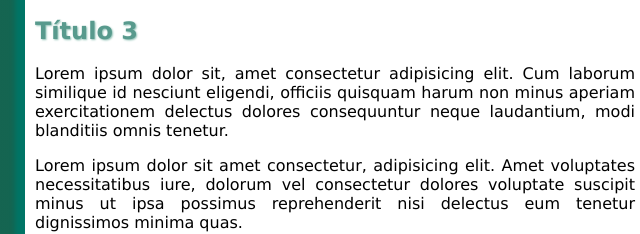
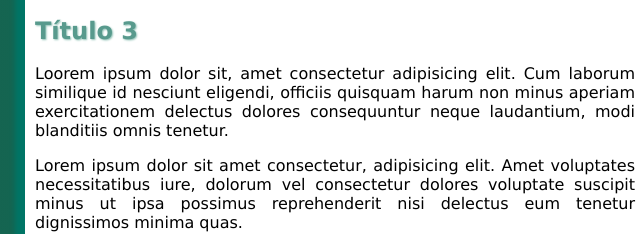
Before and after one commit to 2Rfps1/html-css, a plain HTML site: page ex002/index.html in a window 1280 px wide. Shown: the part 554-788 px from the top of the page, 305-945 px from the left. Drawn offline with Linux system fonts and the light colour scheme.

```diff
--- a/ex002/index.html
+++ b/ex002/index.html
@@ -16,7 +16,7 @@
         <p>Lorem ipsum, dolor sit amet consectetur adipisicing elit. Illum voluptate reprehenderit tempore nostrum ea doloremque accusamus, maxime laboriosam quo in repellat eaque aliquam. Eveniet saepe, harum laboriosam doloribus quisquam qui?</p>
         <p>Lorem ipsum dolor sit amet consectetur, adipisicing elit. Pariatur, non. Laboriosam porro quam ducimus rerum magnam consequatur, quaerat earum cum eligendi corrupti dolorem eveniet quis adipisci laborum neque aspernatur voluptas.</p>
         <h2>Título 3</h2>
-        <p>Lorem ipsum dolor sit, amet consectetur adipisicing elit. Cum laborum similique id nesciunt eligendi, officiis quisquam harum non minus aperiam exercitationem delectus dolores consequuntur neque laudantium, modi blanditiis omnis tenetur.</p>
+        <p>Loorem ipsum dolor sit, amet consectetur adipisicing elit. Cum laborum similique id nesciunt eligendi, officiis quisquam harum non minus aperiam exercitationem delectus dolores consequuntur neque laudantium, modi blanditiis omnis tenetur.</p>
         <p>Lorem ipsum dolor sit amet consectetur, adipisicing elit. Amet voluptates necessitatibus iure, dolorum vel consectetur dolores voluptate suscipit minus ut ipsa possimus reprehenderit nisi delectus eum tenetur dignissimos minima quas.</p>
     </main>
 </body>
```
